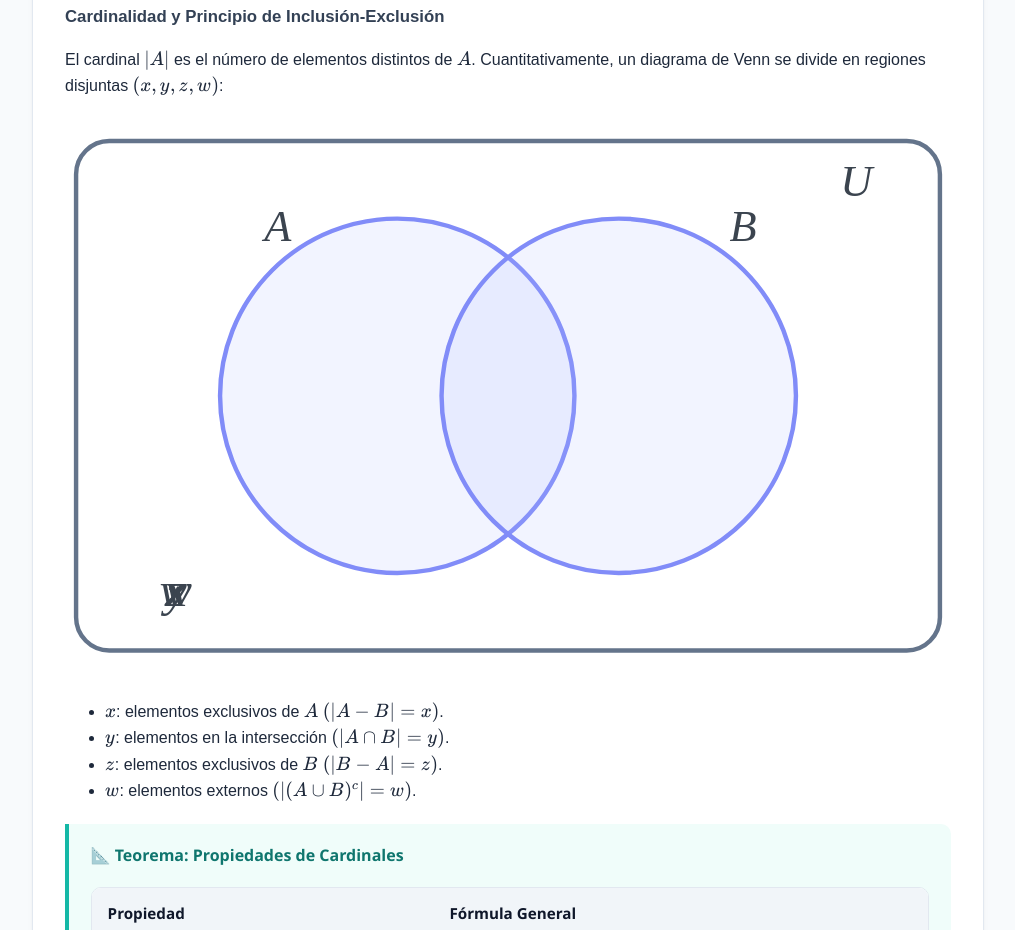
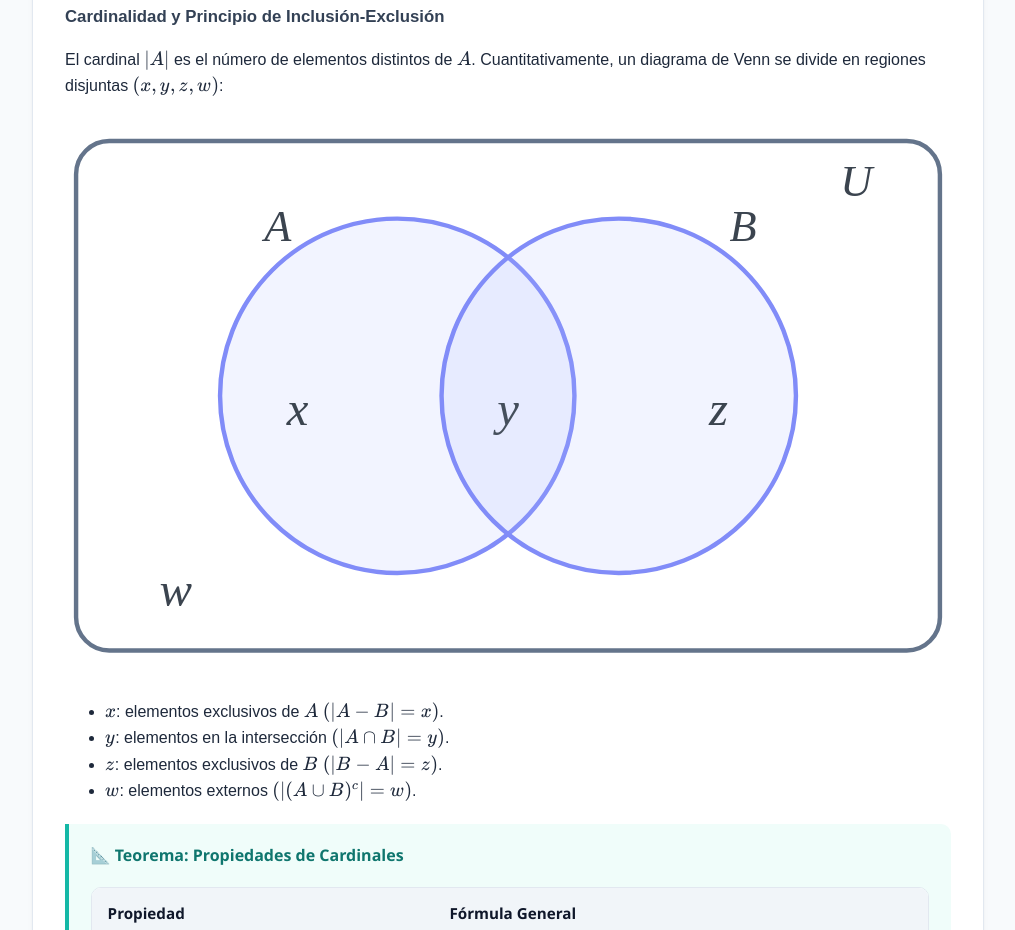
Before and after one commit to diegol117/elementos-discretos, a plain HTML site: page assets/docs/apuntes_conjuntos.html in a window 1280 px wide. Shown: the part 5291-6221 px from the top of the page, without its empty margins (132-1147 px from the left). Drawn offline with nearby package versions, Linux system fonts and the light colour scheme.

Commit message:
Add files via upload

```diff
--- a/assets/docs/apuntes_conjuntos.html
+++ b/assets/docs/apuntes_conjuntos.html
@@ -891,11 +891,11 @@
           <text x="300" y="50" font-family="serif" font-size="20" fill="#3b444f" font-style="italic">B</text>
 
           <!-- Textos de las regiones (x, y, z, w) -->
-          <text x="50" y="210" font-family="serif" font-size="22" fill="#3b444f" font-style="italic"
+          <text x="105" y="128" font-family="serif" font-size="22" fill="#3b444f" font-style="italic"
             text-anchor="middle" dominant-baseline="middle">x</text>
-          <text x="50" y="210" font-family="serif" font-size="22" fill="#3b444f" font-style="italic"
+          <text x="200" y="128" font-family="serif" font-size="22" fill="#454f5c" font-style="italic"
             text-anchor="middle" dominant-baseline="middle">y</text>
-          <text x="50" y="210" font-family="serif" font-size="22" fill="#3b444f" font-style="italic"
+          <text x="295" y="128" font-family="serif" font-size="22" fill="#3b444f" font-style="italic"
             text-anchor="middle" dominant-baseline="middle">z</text>
           <text x="50" y="210" font-family="serif" font-size="22" fill="#3b444f" font-style="italic"
             text-anchor="middle" dominant-baseline="middle">w</text>
```
